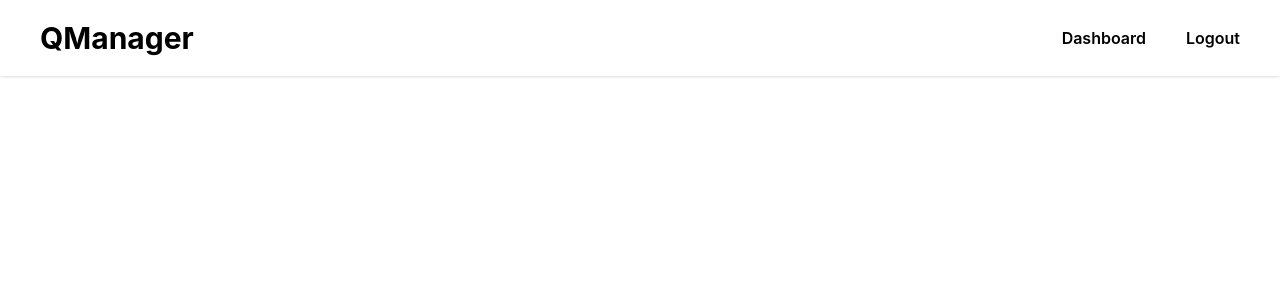
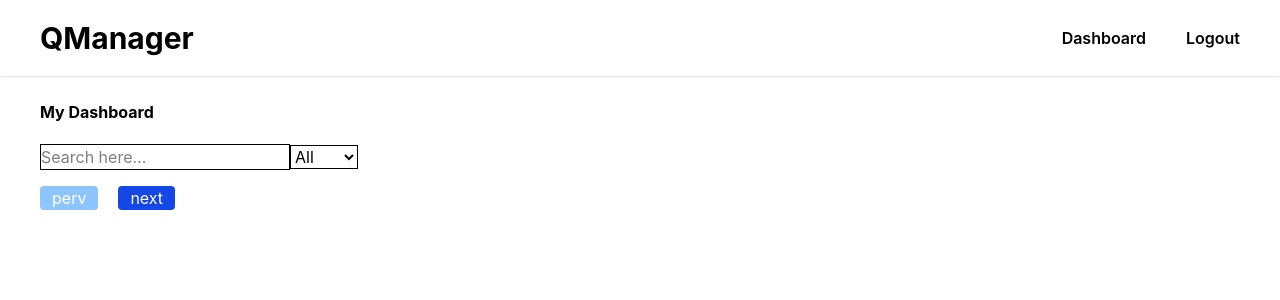
Before and after one commit to Surbhirawat5/React-QSP, a React (Vite) app: page / in a window 1280 px wide. Shown: the top 300 px of the page. Built offline with nearby package versions, Linux system fonts and the light colour scheme; sample sign-in values are in the browser's storage.

Commit message:
Crud App

```diff
--- a/package.json
+++ b/package.json
@@ -12,6 +12,7 @@
   "dependencies": {
     "@reduxjs/toolkit": "^2.11.2",
     "@tailwindcss/vite": "^4.2.1",
+    "json-server": "^1.0.0-beta.15",
     "react": "^19.2.0",
     "react-dom": "^19.2.0",
     "react-hot-toast": "^2.6.0",
--- a/src/AllTopics/20_CrudApp/components/Navbar.jsx
+++ b/src/AllTopics/20_CrudApp/components/Navbar.jsx
@@ -1,11 +1,14 @@
+import React from "react";
 import { Link, useNavigate } from "react-router-dom";
+// useNavigate use hota hai program me data send karne ke liye
 
-const Navbar = () => {
-  let token = sessionStorage.getItem("token");
+const NavBar = () => {
+  let token = sessionStorage.getItem("token"); // item present hoga to item dega varna null de dega
   const navigate = useNavigate();
 
   const handleLogout = () => {
-    let confirmMsg = confirm("Are you sure ?");
+    // logout karne ke bad puchne ke liye hai ki are you confirm to logout
+    let confirmMsg = confirm("Are you sure");
     if (confirmMsg) {
       // remove token
       sessionStorage.removeItem("token");
@@ -16,18 +19,18 @@
   };
 
   return (
-    <header className="py-5 px-10 flex justify-between items-center shadow fixed top-0 w-full bg-white ">
+    <header className="py-5  px-10 flex justify-between items-center shadow fixed top-0 w-full bg-white ">
       <figure className="text-3xl font-bold">QManager</figure>
 
       <nav className="flex items-center gap-10 font-semibold">
         {token ? (
           <>
-            <Link to={"/"}>Dashboard</Link>
+            <Link to={"/"}> Dashboard</Link>
             <div onClick={handleLogout}>Logout</div>
           </>
         ) : (
           <>
-            <Link to={"/login"}>Login</Link>
+            <Link to={"/login"}> Login</Link>
           </>
         )}
       </nav>
@@ -35,4 +38,4 @@
   );
 };
 
-export default Navbar;
+export default NavBar;
--- /dev/null
+++ b/src/AllTopics/20_CrudApp/components/Pagination.jsx
@@ -0,0 +1,23 @@
+import React from "react";
+
+const Pagination = ({ skip, setSkip }) => {
+  return (
+    <div className="flex my-4 gap-5">
+      <button
+        className=" bg-blue-500 text-white px-3 py1 rounded disabled:bg-blue-300"
+        onClick={() => setSkip((prev) => Math.max(0, prev - 10))}
+        disabled={skip === 0 && true}
+      >
+        perv
+      </button>
+      <button
+        className=" bg-blue-700 text-white px-3 py1 rounded cursor-pointer"
+        onClick={() => setSkip((prev) => prev + 10)}
+      >
+        next
+      </button>
+    </div>
+  );
+};
+
+export default Pagination;
--- /dev/null
+++ b/src/AllTopics/20_CrudApp/components/SearchBar.jsx
@@ -0,0 +1,17 @@
+import React from "react";
+
+const SearchBar = ({query,setQuery}) => {
+  return (
+    <input
+      type="search"
+      name="search"
+      id="search"
+      placeholder="Search here..."
+      className="border"
+      value={query}
+      onChange={(e) => setQuery(e.target.value)}
+    />
+  );
+};
+
+export default SearchBar;
--- /dev/null
+++ b/src/AllTopics/20_CrudApp/components/Sorting.jsx
@@ -0,0 +1,22 @@
+import React from "react";
+
+const Sorting = ({sortBy,setSortBy}) => {
+  return (
+    <>
+    <label htmlFor="sort"></label>
+    <select
+    className="border"
+      name="sort"
+      id="sort"
+      value={sortBy}
+      onChange={(e) => setSortBy(e.target.value)}
+    >
+      <option value="">All</option>
+      <option value="title">Title</option>
+      <option value="views">Views</option>
+    </select>
+    </>
+  );
+};
+
+export default Sorting;
--- /dev/null
+++ b/src/AllTopics/20_CrudApp/hooks/usePost.js
@@ -0,0 +1,9 @@
+import { useState } from "react";
+
+export const usePost = () => {
+
+    const [post, setPost] = useState(null);
+    const [loading, setLoading] = useState(false);
+
+    return {post, loading};
+};
--- a/src/AllTopics/20_CrudApp/pages/Dashboard.jsx
+++ b/src/AllTopics/20_CrudApp/pages/Dashboard.jsx
@@ -1,9 +1,34 @@
-import React from 'react'
+import React, { useState } from 'react'
+import SearchBar from '../components/SearchBar';
+import Sorting from '../components/Sorting';
+import Pagination from '../components/Pagination';
 
 const Dashboard = () => {
+  const [query,setQuery] = useState("");
+  const [sortBy, setSortBy] = useState("");
+  const [skip, setSkip] = useState(0);
   return (
-    <div>Dashboard</div>
-  )
-}
+    <section className='pt-20 px-10'>
+      <header className='font-bold my-5'>
+        <h1>My Dashboard</h1>
+      </header>
+
+      {/* SEARCH BAR */}
+      <SearchBar query={query} setQuery={setQuery}/>
+
+      {/* SORTING */}
+      <Sorting sortBy={sortBy} setSortBy={setSortBy}/>
+
+      {/* DISPLAY POSTS FROM API */}
+
+
+
+      {/* PAGINATION */}
+      <Pagination skip={skip} setSkip={setSkip}/>
+
+
+    </section>
+  );
+};
 
 export default Dashboard;
--- a/src/AllTopics/20_CrudApp/pages/Login.jsx
+++ b/src/AllTopics/20_CrudApp/pages/Login.jsx
@@ -1,7 +1,33 @@
+import { useState } from "react";
+import { useNavigate } from "react-router-dom";
+
 const Login = () => {
+  const [form, setForm] = useState({
+    email: "",
+    password: "",
+  });
+
+  const navigate = useNavigate();
+
+  const handleChange = (e) => {
+    let { name, value } = e.target;
+    setForm({ ...form, [name]: value });
+  };
+
+  const handleForm = (e) => {
+    e.preventDefault();
+    let payload = {
+      email: form.email.trim(),
+      password: form.password.trim(),
+    };
+    console.log(payload);
+    sessionStorage.setItem("token", Date.now());
+    navigate("/");
+  };
+
   return (
     <section className="h-screen bg-gray-100 grid place-items-center">
-      <form className="p-10 bg-white shadow-lg rounded">
+      <form className="p-10 bg-white shadow-lg rounded" onSubmit={handleForm}>
         <h1 className="font-semibold text-xl mb-5">Login Form</h1>
 
         <div className="flex flex-col mb-5">
@@ -11,25 +37,30 @@
             name="email"
             id="email"
             placeholder="Enter Email"
-            className="border px-4 py-1 border-gray-300 rounded focus:outline focus:outline-blue-500"
+            required
+            value={form.email}
+            onChange={handleChange}
+            className="border px-4 py-1 border-grey-300 rounded focus-outline focus:outline-blue-500"
           />
         </div>
 
         <div className="flex flex-col mb-5">
-          <label htmlFor="password">Password</label>
+          <label htmlFor="password"> Password</label>
           <input
             type="password"
             name="password"
             id="password"
             placeholder="Enter Password"
-            className="border px-4 py-1 border-gray-300 rounded  focus:outline focus:outline-blue-500"
+            value={form.password}
+            onChange={handleChange}
+            className="border px-4 py-1 border-grey-300 rounded focus-outline focus:outline-blue-500"
           />
         </div>
 
         <div className="flex items-center justify-center">
           <button
             type="submit"
-            className="bg-blue-500 text-white font-semibold rounded w-full py-1 cursor-pointer hover:bg-blue-700"
+            className="bg-blue-500 text-white font-semibold rounded w-full py-1 cursor-pointer hover:bg-blue-800"
           >
             Login
           </button>
--- a/src/AllTopics/20_CrudApp/routes/PrivateRoute.jsx
+++ b/src/AllTopics/20_CrudApp/routes/PrivateRoute.jsx
@@ -1,10 +1,15 @@
-import { Navigate } from "react-router-dom";
+// it is use for protect routing
 
-const PrivateRoute = ({ children }) => {
 
-  let token = sessionStorage.getItem("token");
+import { Navigate } from "react-router-dom"
 
-  return token ? children : <Navigate to={"/login"} />;
+const PrivateRoute = ({children}) => {
+
+    let token = sessionStorage.getItem("token")
+
+
+  return token ? children : <Navigate to={"/login"}/>;
+
 };
 
 export default PrivateRoute;
```
Also changed, not shown: src/AllTopics/20_CrudApp/CrudApp.jsx (+4 -3 lines), src/AllTopics/20_CrudApp/pages/Layout.jsx (+5 -5 lines), src/AllTopics/20_CrudApp/routes/Routetr.jsx (renamed from src/AllTopics/20_CrudApp/routes/Router.jsx, +5 -5 lines), 1 other file (tests, documents, lock files or other folders).
